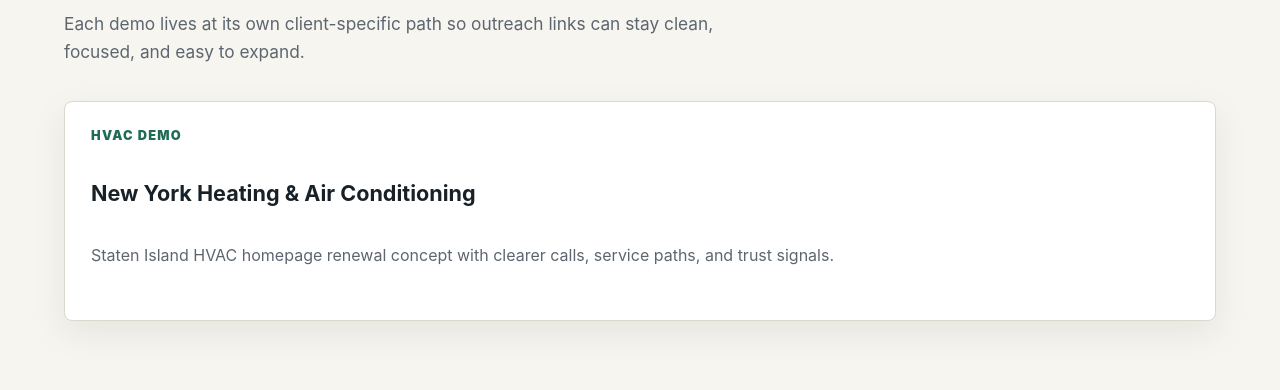
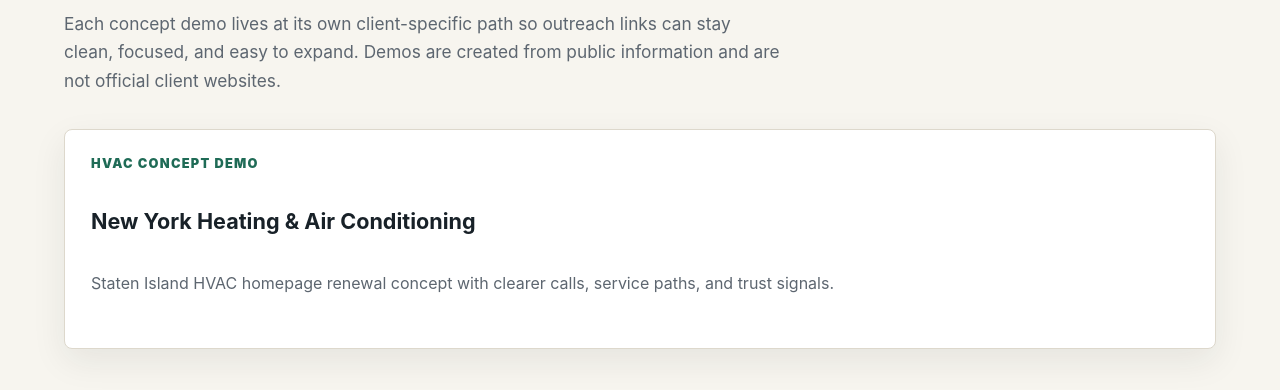
Before and after one commit to soymikey/localwebrenewal, a website built with Vite: page demo/index.html in a window 1280 px wide. Shown: the part 516-906 px from the top of the page. Built offline with nearby package versions, Linux system fonts and the light colour scheme.

Commit message:
Tighten demo requirements compliance

```diff
--- a/demo/index.html
+++ b/demo/index.html
@@ -4,6 +4,7 @@
     <meta charset="utf-8">
     <meta name="viewport" content="width=device-width, initial-scale=1">
     <meta name="description" content="Website renewal demo gallery from Local Web Renewal.">
+    <meta name="robots" content="noindex, nofollow">
     <title>Demo Gallery | Local Web Renewal</title>
     <link rel="stylesheet" href="/styles.css">
   </head>
@@ -28,12 +29,12 @@
         <p class="eyebrow">Demo gallery</p>
         <h1>Sample website renewals for local service businesses.</h1>
         <p>
-          Each demo lives at its own client-specific path so outreach links can stay clean,
-          focused, and easy to expand.
+          Each concept demo lives at its own client-specific path so outreach links can stay clean,
+          focused, and easy to expand. Demos are created from public information and are not official client websites.
         </p>
         <div class="demo-list">
           <a class="demo-list-card" href="/demo/new-york-heating/">
-            <span>HVAC demo</span>
+            <span>HVAC concept demo</span>
             <strong>New York Heating & Air Conditioning</strong>
             <p>Staten Island HVAC homepage renewal concept with clearer calls, service paths, and trust signals.</p>
           </a>
```
Also changed, not shown: demo/new-york-heating/index.html (+2 -1 lines).
